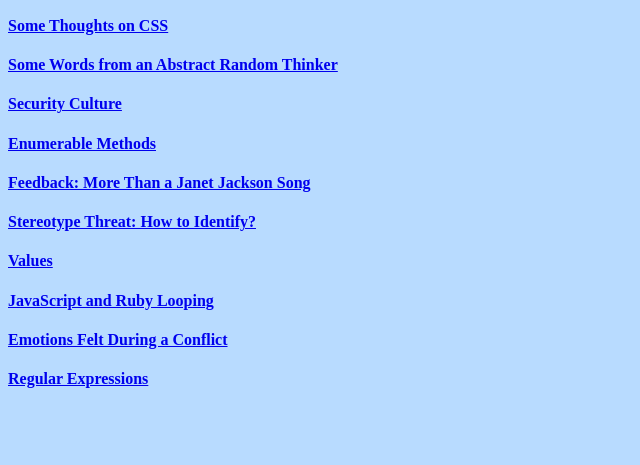
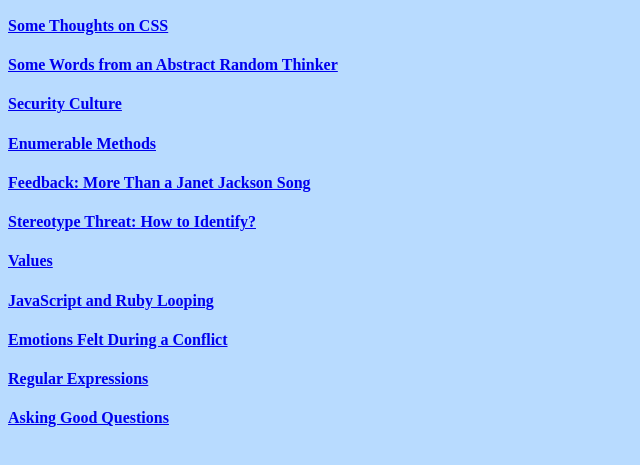
Before and after one commit to McEileen/McEileen.github.io, a plain HTML site: page Blog-Index.html in a window 1280 px wide. Shown: the part 83-548 px from the top of the page, without its empty margins (0-640 px from the left). Drawn offline with Linux system fonts and the light colour scheme.

Commit message:
update blog index

```diff
--- a/Blog-Index.html
+++ b/Blog-Index.html
@@ -26,6 +26,7 @@
     <h4><a href="http://mceileen.github.io/blog/t7-JavaScript.html">JavaScript and Ruby Looping</a></h4>
     <h4><a href="http://mceileen.github.io/blog/c8-conflict.html">Emotions Felt During a Conflict</a></h4>
     <h4><a href="http://mceileen.github.io/blog/t8-tech.html">Regular Expressions</a></h4>
+    <h4><a href="http://mceileen.github.io/blog/c9-questions.html">Asking Good Questions</a></h4>
   </div>
 </body>
 
```
